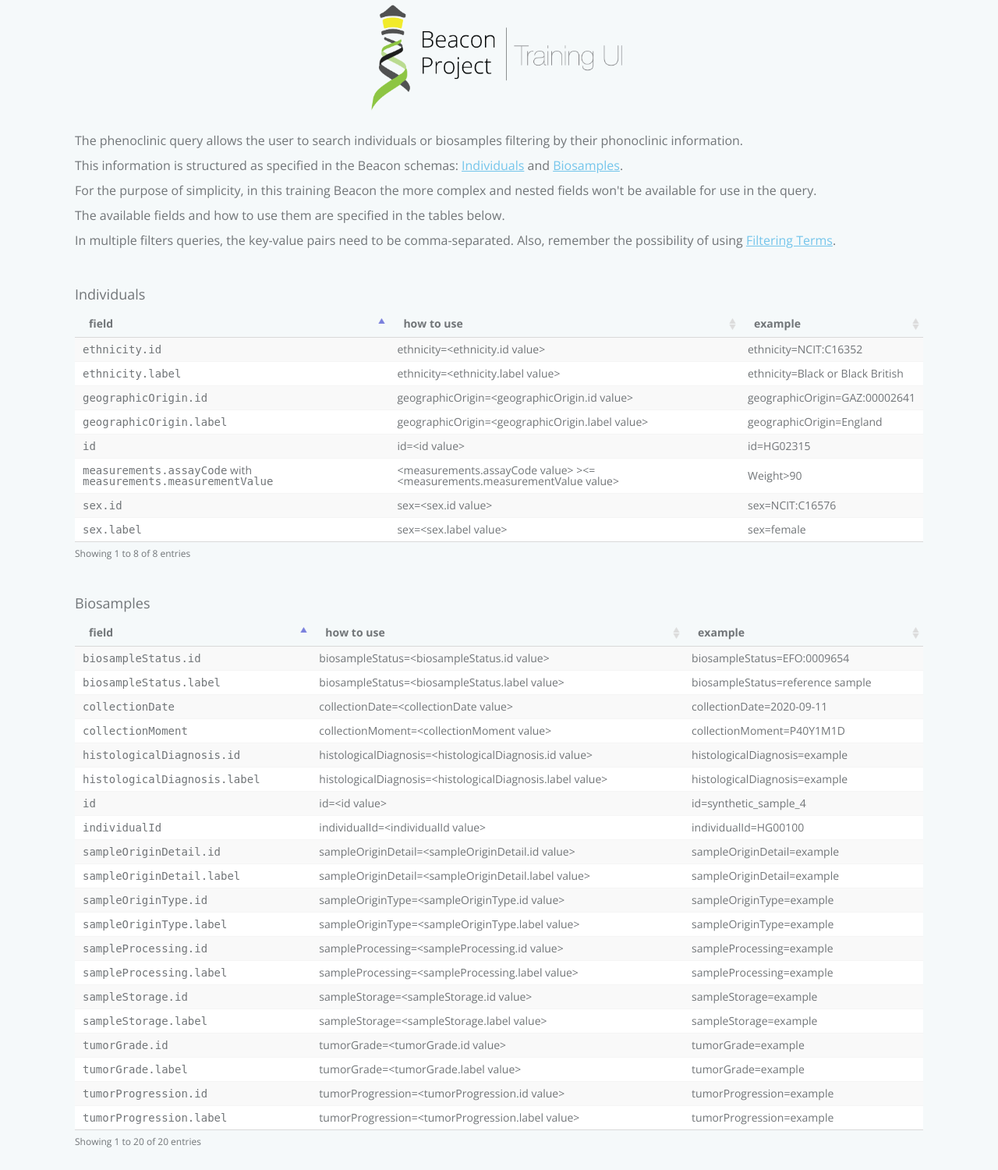
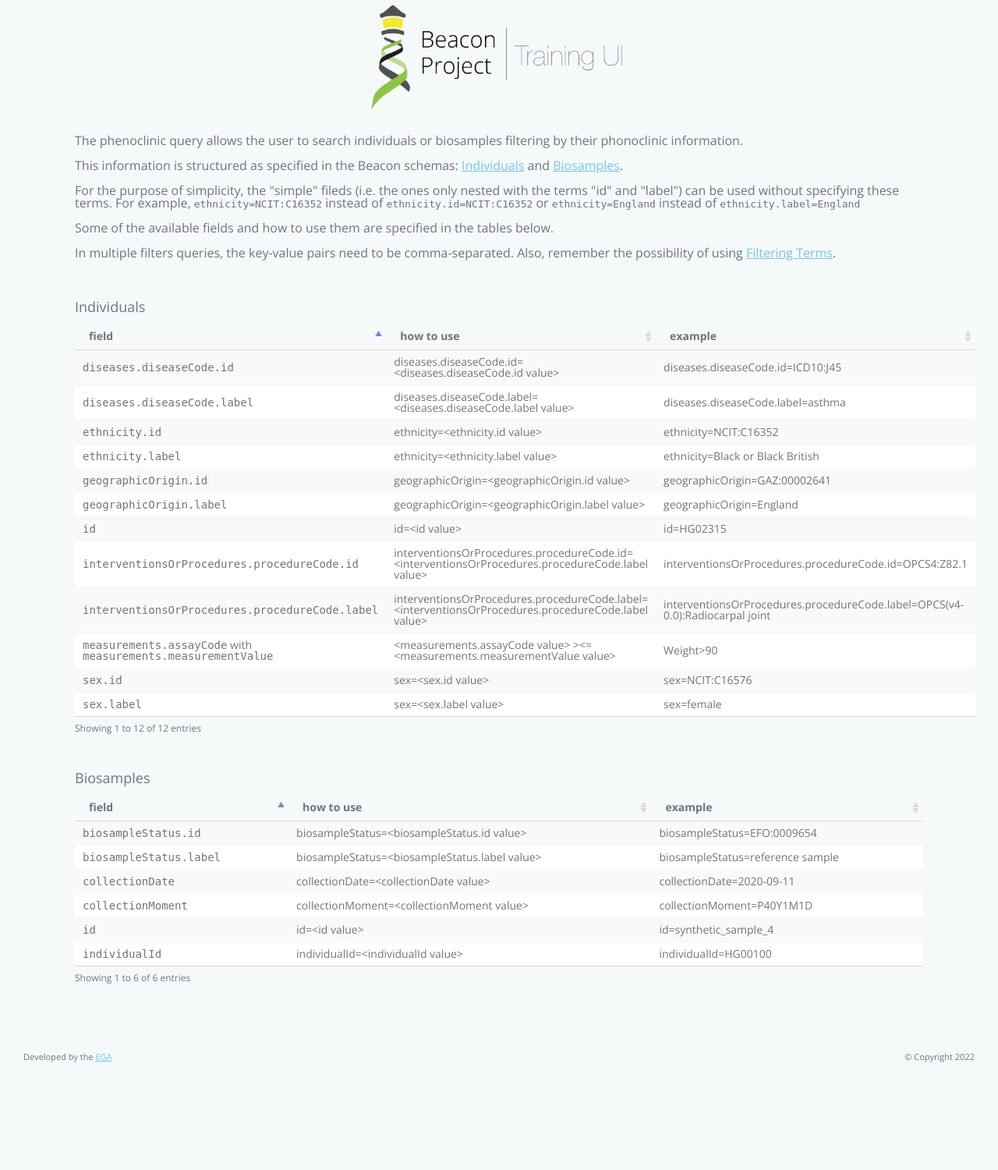
Before and after one commit to BioData-PT/beacon-2.x-training-ui, a Django app: page /query_help in a window 1280 px wide. Shown: the part 136-1636 px from the top of the page at 78% size. After the commit the page ends 1498 px from the top, so only its background shows below. Run offline with Django 4.2, Linux system fonts and the light colour scheme; parts of the project's set-up code (start-up, migrations or seed data) failed here and were passed over; some libraries are stand-ins or nearby versions.

Commit message:
Allow complex queries

```diff
--- a/app/beacon/templates/beacon/query_help.html
+++ b/app/beacon/templates/beacon/query_help.html
@@ -30,8 +30,9 @@
             <p>This information is structured as specified in the Beacon schemas:
                 <a target="_blank" href="http://docs.genomebeacons.org/schemas-md/individuals_defaultSchema/">Individuals</a> and
                 <a target="_blank" href="http://docs.genomebeacons.org/schemas-md/biosamples_defaultSchema/">Biosamples</a>.</p>
-            <p>For the purpose of simplicity, in this training Beacon the more complex and nested fields won't be available for use in the query.</p>
-            <p>The available fields and how to use them are specified in the tables below.</p>
+            <!-- <p>For the purpose of simplicity, in this training Beacon the more complex and nested fields won't be available for use in the query.</p> -->
+            <p>For the purpose of simplicity, the "simple" fileds (i.e. the ones only nested with the terms "id" and "label") can be used without specifying these terms. For example, <span class="mono">ethnicity=NCIT:C16352</span> instead of <span class="mono">ethnicity.id=NCIT:C16352</span> or <span class="mono">ethnicity=England</span> instead of <span class="mono">ethnicity.label=England</span></p>
+            <p>Some of the available fields and how to use them are specified in the tables below.</p>
             <p>In multiple filters queries, the key-value pairs need to be comma-separated. Also, remember the possibility of using <a target="_blank" href="{% url 'beacon:filtering_terms' %}">Filtering Terms</a>.</p>
             <h3>Individuals</h3>
             <div class="table-wrapper basic">
@@ -84,6 +85,27 @@
                                 <td>&ltmeasurements.assayCode value&gt &gt&lt= &ltmeasurements.measurementValue value&gt</td>
                                 <td>Weight>90</td>
                             </tr>
+                            <tr>
+                                <td><span class="mono">diseases.diseaseCode.label</span></td>
+                                <td>diseases.diseaseCode.label=&ltdiseases.diseaseCode.label value&gt</td>
+                                <td>diseases.diseaseCode.label=asthma</td>
+                            </tr>
+                            <tr>
+                                <td><span class="mono">diseases.diseaseCode.id</span></td>
+                                <td>diseases.diseaseCode.id=&ltdiseases.diseaseCode.id value&gt</td>
+                                <td>diseases.diseaseCode.id=ICD10:J45</td>
+                            </tr>
+                            <tr>
+                                <td><span class="mono">interventionsOrProcedures.procedureCode.label</span></td>
+                                <td>interventionsOrProcedures.procedureCode.label=&ltinterventionsOrProcedures.procedureCode.label value&gt</td>
+                                <td>interventionsOrProcedures.procedureCode.label=OPCS(v4-0.0):Radiocarpal joint</td>
+                            </tr>
+                            <tr>
+                                <td><span class="mono">interventionsOrProcedures.procedureCode.id</span></td>
+                                <td>interventionsOrProcedures.procedureCode.id=&ltinterventionsOrProcedures.procedureCode.label value&gt</td>
+                                <td>interventionsOrProcedures.procedureCode.id=OPCS4:Z82.1</td>
+                            </tr>
+
                     </tbody>
                 </table>
             </div>
@@ -130,6 +152,7 @@
                                 <td>biosampleStatus=&ltbiosampleStatus.label value&gt</td>
                                 <td>biosampleStatus=reference sample</td>
                             </tr>
+                            {% comment %}
                             <tr>
                                 <td><span class="mono">histologicalDiagnosis.id</span></td>
                                 <td>histologicalDiagnosis=&lthistologicalDiagnosis.id value&gt</td>
@@ -206,7 +229,7 @@
                                 <td>tumorProgression=&lttumorProgression.label value&gt</td>
                                 <td>tumorProgression=example</td>
                             </tr>
-
+                            {% endcomment %}
 
                     </tbody>
                 </table>
--- a/app/beacon/views.py
+++ b/app/beacon/views.py
@@ -246,22 +246,22 @@ BIOSAMPLES_DICT = {
 
 # Filtering terms dict as 'filtering term: (target entity, target schema term, label)'
 FILTERING_TERMS_DICT = {
-    "female": ("individuals", "sex", None),
-    "NCIT:C16576": ("individuals", "sex", "female"),
-    "male": ("individuals", "sex", None),
-    "NCIT:C20197": ("individuals", "sex", "male"),
-    "England": ("individuals", "geographicOrigin", None),
-    "GAZ:00002641": ("individuals", "geographicOrigin", "England"),
-    "Northern Ireland": ("individuals", "geographicOrigin", None),
-    "GAZ:00002638": ("individuals", "geographicOrigin", "Northern Ireland"),
-    "Chinese": ("individuals", "ethnicity", None),
-    "NCIT:C41260": ("individuals", "ethnicity", "Chinese"),
-    "Black or Black British": ("individuals", "ethnicity", None),
-    "NCIT:C16352": ("individuals", "ethnicity", "Black or Black British"),
-    "blood": ("biosamples", "sampleOriginType", None),
-    "UBERON:0000178": ("biosamples", "sampleOriginType", "blood"),
-    "reference sample": ("biosamples", "biosampleStatus", None),
-    "EFO:0009654": ("biosamples", "biosampleStatus", "reference sample"),
+    "female": ("individuals", "sex.label", None),
+    "NCIT:C16576": ("individuals", "sex.id", "female"),
+    "male": ("individuals", "sex.label", None),
+    "NCIT:C20197": ("individuals", "sex.id", "male"),
+    "England": ("individuals", "geographicOrigin.label", None),
+    "GAZ:00002641": ("individuals", "geographicOrigin.id", "England"),
+    "Northern Ireland": ("individuals", "geographicOrigin.label", None),
+    "GAZ:00002638": ("individuals", "geographicOrigin.id", "Northern Ireland"),
+    "Chinese": ("individuals", "ethnicity.label", None),
+    "NCIT:C41260": ("individuals", "ethnicity.id", "Chinese"),
+    "Black or Black British": ("individuals", "ethnicity.label", None),
+    "NCIT:C16352": ("individuals", "ethnicity.id", "Black or Black British"),
+    "blood": ("biosamples", "sampleOriginType.label", None),
+    "UBERON:0000178": ("biosamples", "sampleOriginType.id", "blood"),
+    "reference sample": ("biosamples", "biosampleStatus.label", None),
+    "EFO:0009654": ("biosamples", "biosampleStatus.id", "reference sample"),
 }
 
 def phenoclinic(request):
@@ -290,12 +290,16 @@ def parse_query(request, schema):
         element = element.strip()
         try:
             m = re.match(pattern, element, re.IGNORECASE)
-            key = m.group(1)
+            key_full = m.group(1)
+            key_list = key_full.split(".")
+            key = key_list[0]
             value = m.group(3)
             operator = m.group(2)
         except:
             if element in FILTERING_TERMS_DICT.keys():
-                key = FILTERING_TERMS_DICT[element][1]
+                key_full = FILTERING_TERMS_DICT[element][1]
+                key_list = key_full.split(".")
+                key = key_list[0]
                 value = element
                 operator = "="
             else:
@@ -325,6 +329,14 @@ def parse_query(request, schema):
             elif key in schema and schema[key] == "simple":
                 query_normal = f"'{key}': '{value}'"
                 query_list_normal_obj.append(query_normal)
+            elif key in schema and schema[key] == "array_object_id_label":
+                key_sub = ".".join(key_list[1:])
+                query_array = f"{{'{key}': {{'$elemMatch': {{'{key_sub}{key_type}': '{value}'}}}}}}"
+                query_list_array_obj.append(query_array)
+            elif key in schema and schema[key] == "array_object_complex":
+                key_sub = ".".join(key_list[1:])
+                query_array = f"{{'{key}': {{'$elemMatch': {{'{key_sub}': '{value}'}}}}}}"
+                query_list_array_obj.append(query_array)
             else:
                 error = "Some of the query terms are incorrect/not available. Please, check the schema, the filtering terms and the query syntax and try again."
 
```
